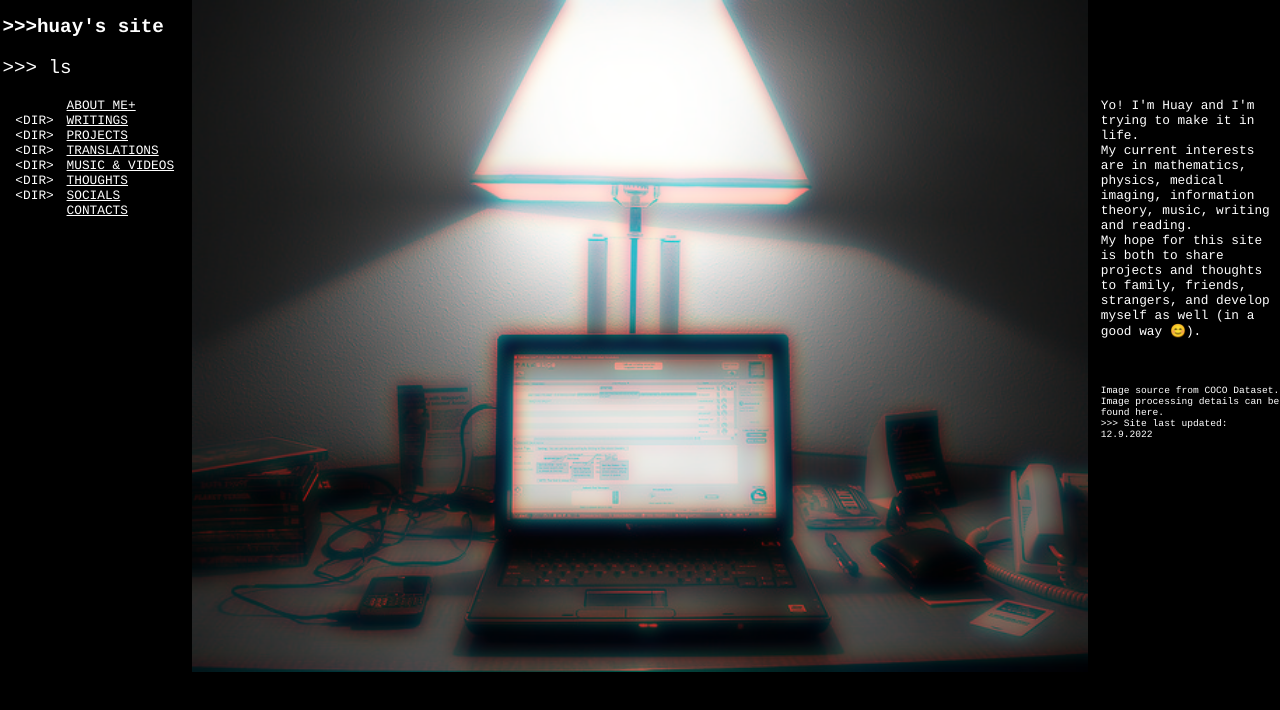
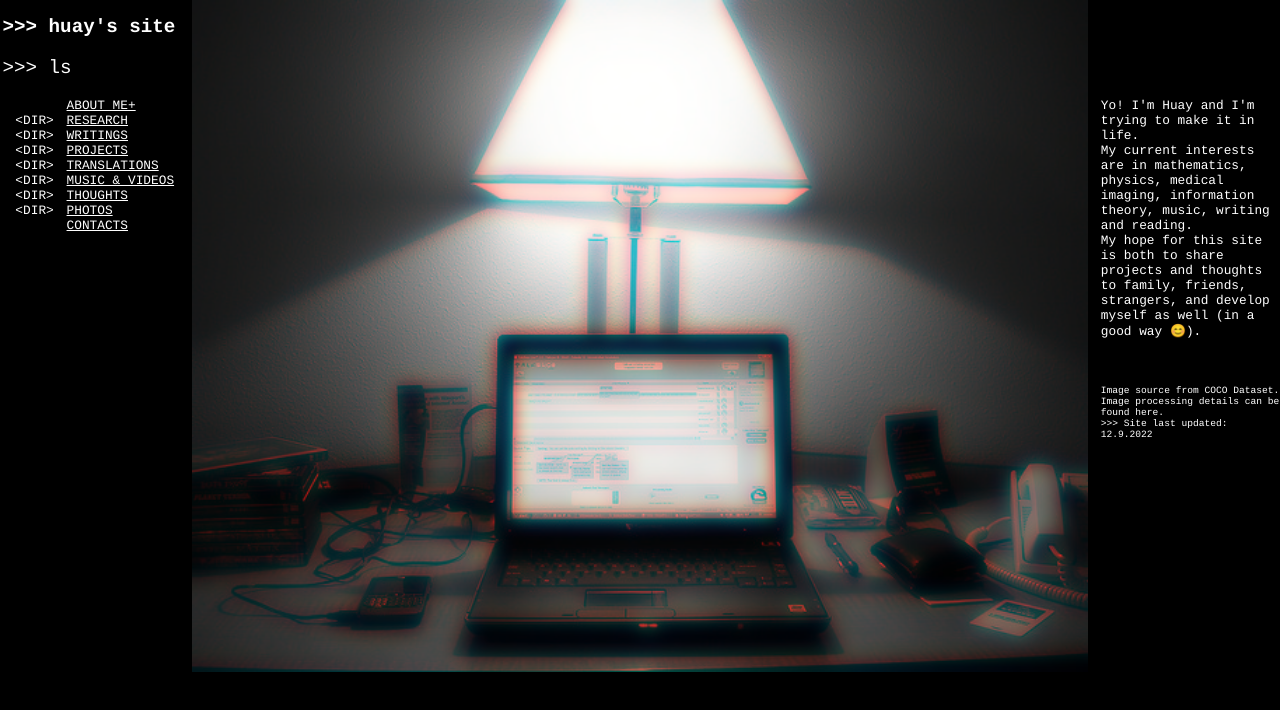
Before and after one commit to huaydin/huaydin.github.io, a website: page index.html in a window 1280 px wide. Drawn offline with Linux system fonts and the light colour scheme.

Commit message:
Update index.html

```diff
--- a/index.html
+++ b/index.html
@@ -116,16 +116,17 @@
   <!-- ======================================================================================================= -->
   <!-- For the links to work, this div needs to be put at the end.  -->
   <div id="left_items">
-    <h2 style="font-size: 1.5vw">>>>huay's site</h2>
-    <p style="font-size:1.5vw; padding-left: 0px">>>> ls</p>
+    <h2 style="font-size: 1.5vw">>>>&nbsp;huay's site</h2>
+    <p style="font-size:1.5vw; padding-left: 0px">>>>&nbsp;ls</p>
     <p>
-      &nbsp;&nbsp;&nbsp;&nbsp;&nbsp;<a href="./" style="color: white;">ABOUT ME+</a><br>
+      &nbsp;&nbsp;&nbsp;&nbsp;&nbsp;<a href="./about_me.html" style="color: white;">ABOUT ME+</a><br>
+      &#60;DIR><a href="./" style="color: white;">RESEARCH</a><br>
       &#60;DIR><a href="./" style="color: white;">WRITINGS</a><br>
-      &#60;DIR><a href="./" style="color: white;">PROJECTS</a><br>
+      &#60;DIR><a href="./projects/projects.html" style="color: white;">PROJECTS</a><br>
       &#60;DIR><a href="./" style="color: white;">TRANSLATIONS</a><br>
       &#60;DIR><a href="./" style="color:white;">MUSIC & VIDEOS</a><br>
       &#60;DIR><a href="./journal/journal.html" style="color: white;">THOUGHTS</a><br>
-      &#60;DIR><a href="./" style="color: white;">SOCIALS</a><br>
+      &#60;DIR><a href="./" style="color: white;">PHOTOS</a><br>
       &nbsp;&nbsp;&nbsp;&nbsp;&nbsp;<a href="./" style="color: white;">CONTACTS</a><br>
     </p>
 
```
